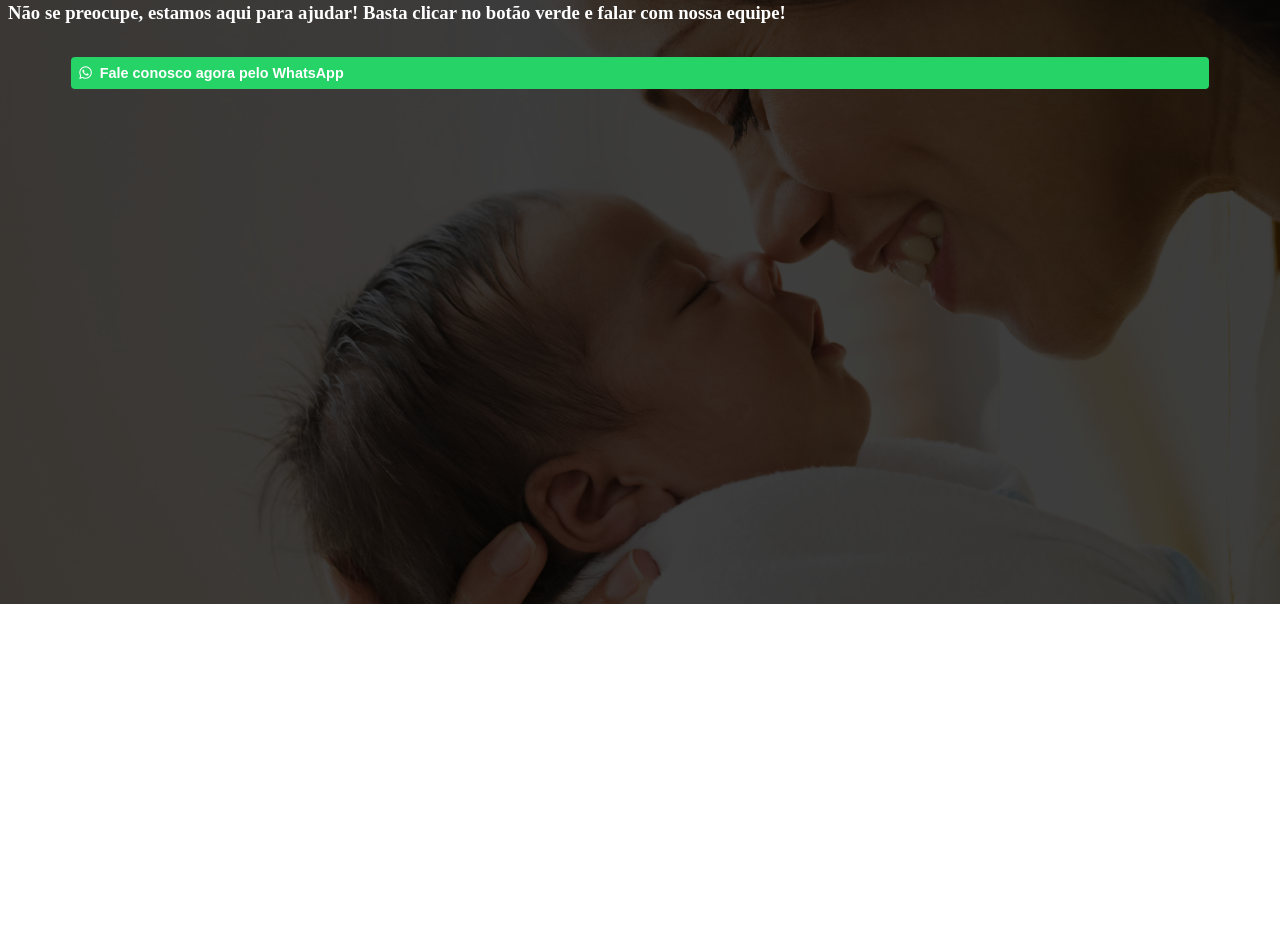
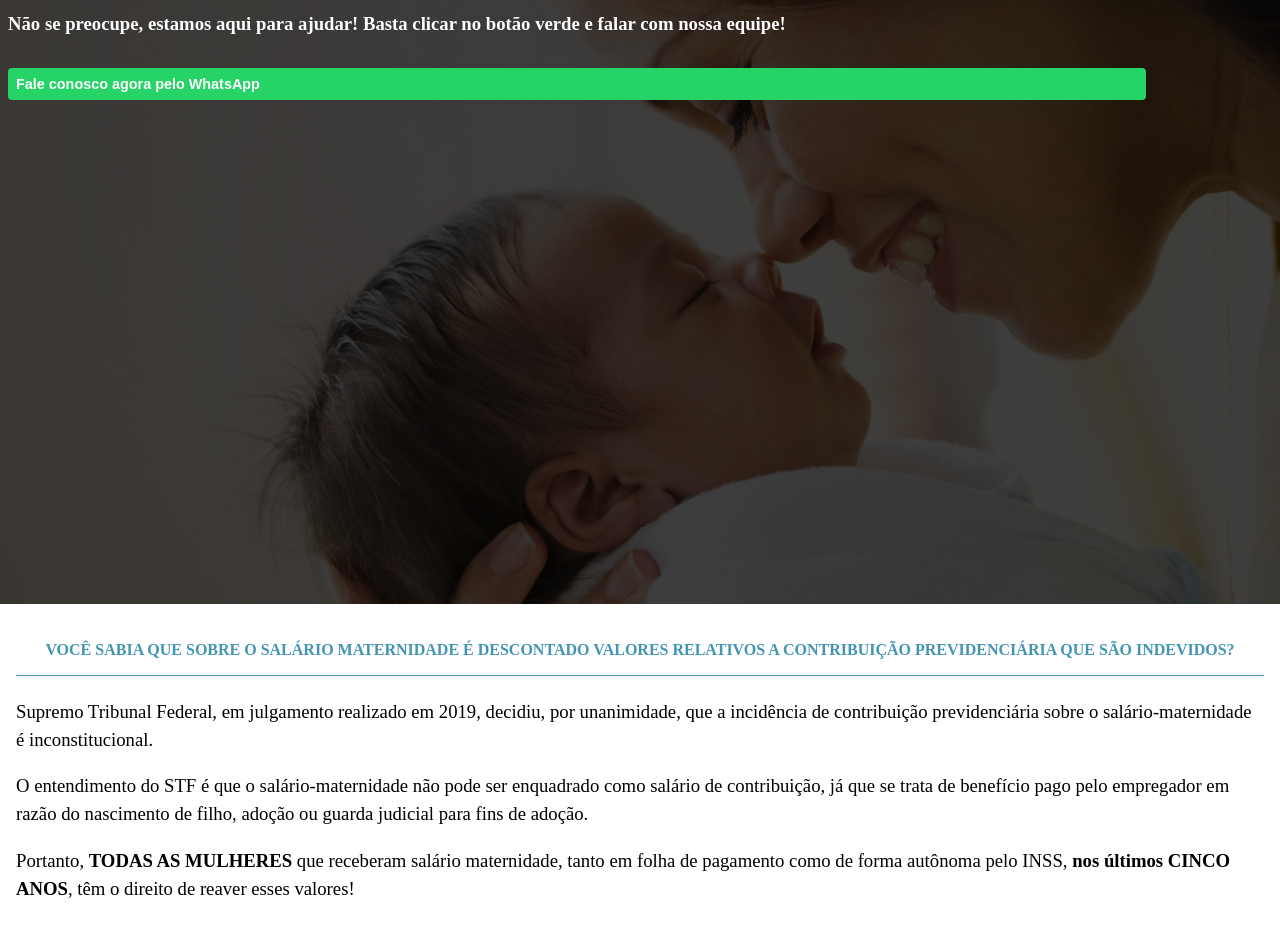
Before and after one commit to baxiclides-basso-neto/abraaoadvogados-app, a Next.js app: page / in a window 1280 px wide. Shown: the part 196-1132 px from the top of the page. Before the commit the page ends 800 px from the top, so only its background shows below. Built offline with nearby package versions, Linux system fonts and the light colour scheme.

Commit message:
Add MainComponent

```diff
--- /dev/null
+++ b/src/components/Main.jsx
@@ -0,0 +1,34 @@
+import React from "react";
+import { Main, TopSection } from "@/styles/MainStyle";
+
+export const MainComponent = () => {
+  return (
+    <Main>
+      <TopSection>
+        <h4>
+          VOCÊ SABIA QUE SOBRE O SALÁRIO MATERNIDADE É DESCONTADO VALORES
+          RELATIVOS A CONTRIBUIÇÃO PREVIDENCIÁRIA QUE SÃO INDEVIDOS?
+        </h4>
+        <h3>
+          Supremo Tribunal Federal, em julgamento realizado em 2019, decidiu,
+          por unanimidade, que a incidência de contribuição previdenciária sobre
+          o salário-maternidade é inconstitucional.
+        </h3>
+        <h3>
+          O entendimento do STF é que o salário-maternidade não pode ser
+          enquadrado como salário de contribuição, já que se trata de benefício
+          pago pelo empregador em razão do nascimento de filho, adoção ou guarda
+          judicial para fins de adoção.
+        </h3>
+        <h3>
+          Portanto, <span>TODAS AS MULHERES</span> que receberam salário
+          maternidade, tanto em folha de pagamento como de forma autônoma pelo
+          INSS, <span>nos últimos CINCO ANOS</span>, têm o direito de reaver
+          esses valores!
+        </h3>
+      </TopSection>
+    </Main>
+  );
+};
+
+export default Main;
--- a/src/components/header.jsx
+++ b/src/components/header.jsx
@@ -6,7 +6,7 @@ import {
   HeaderWrapper,
   LogoSection,
 } from "@/styles/HeaderStyle";
-import Image from "next/image";
+
 
 const HeaderComponent = () => {
   return (
@@ -32,7 +32,7 @@ const HeaderComponent = () => {
           </h3>
           <button>
             <div>
-            <i class="fa-brands fa-whatsapp"></i>
+
               Fale conosco agora pelo WhatsApp
             </div>
           </button>
--- a/src/pages/index.jsx
+++ b/src/pages/index.jsx
@@ -1,4 +1,5 @@
 import HeaderComponent from "@/components/Header";
+import { MainComponent } from "@/components/Main";
 
 import Head from "next/head";
 
@@ -9,14 +10,16 @@ export default function Home() {
         <title>Create Next App</title>
         <meta name="description" content="Generated by create next app" />
         <meta name="viewport" content="width=device-width, initial-scale=1" />
-        <link rel="icon" href="/favicon.ico" />
-        <link rel="stylesheet" href="https://cdnjs.cloudflare.com/ajax/libs/font-awesome/6.2.0/css/all.min.css" />
+
+        {/* <link rel="stylesheet" href="https://cdnjs.cloudflare.com/ajax/libs/font-awesome/6.2.0/css/all.min.css" /> */}
       </Head>
       <main>
 
-          <HeaderComponent>
+          <HeaderComponent/>
+          <MainComponent/>
 
-          </HeaderComponent>
+
+
 
       </main>
     </>
--- a/src/styles/HeaderStyle.js
+++ b/src/styles/HeaderStyle.js
@@ -35,8 +35,7 @@ export const Header = styled.header`
   flex-direction: column;
   height: 100%;
 
-  text-align: center;
-  padding: 0.5rem;
+  padding: 1rem 0.5rem;
   box-sizing: border-box;
   z-index: 1;
 `;
@@ -46,6 +45,7 @@ export const LogoSection = styled.section`
   z-index: 2;
   color: black;
   margin-bottom: 2rem;
+  text-align: center;
 
   > h1 {
     color: gray;
@@ -60,24 +60,25 @@ export const HeaderDescSection = styled.section`
   > h1 {
     color: #fff;
     text-align: left;
-    line-height: 90%;
+    line-height: 95%;
   }
 
   > h3 {
     color: #fff;
     text-align: left;
-    line-height: 90%;
+    line-height: 95%;
   }
 
   p {
     color: #fff;
     text-align: left;
-    line-height: 90%;
+    line-height: 95%;
   }
 
   button {
     width: 90%;
     margin-top: 1rem;
+    margin-left: 0;
     padding: 0.5rem;
     border-radius: 4px;
     border: none;
--- /dev/null
+++ b/src/styles/MainStyle.js
@@ -0,0 +1,26 @@
+const { default: styled } = require("styled-components");
+
+export const Main = styled.main`
+  display: flex;
+  flex-direction: column;
+  padding: 1rem;
+`;
+
+export const TopSection = styled.section`
+  > h4 {
+    text-align: center;
+    color: #4395b3;
+    border-bottom: 2px solid #4395b3;
+    padding-bottom: 1rem;
+    border-bottom-width: 1px;
+  }
+
+  >h3{
+    line-height: 150%;
+    font-weight: 400;
+
+    span{
+        font-weight: bold;
+    }
+  }
+`;
```
Also changed, not shown: package.json (+1 -6 lines), src/styles/App.css (+7 -0 lines), 2 other files (tests, documents, lock files or other folders).
